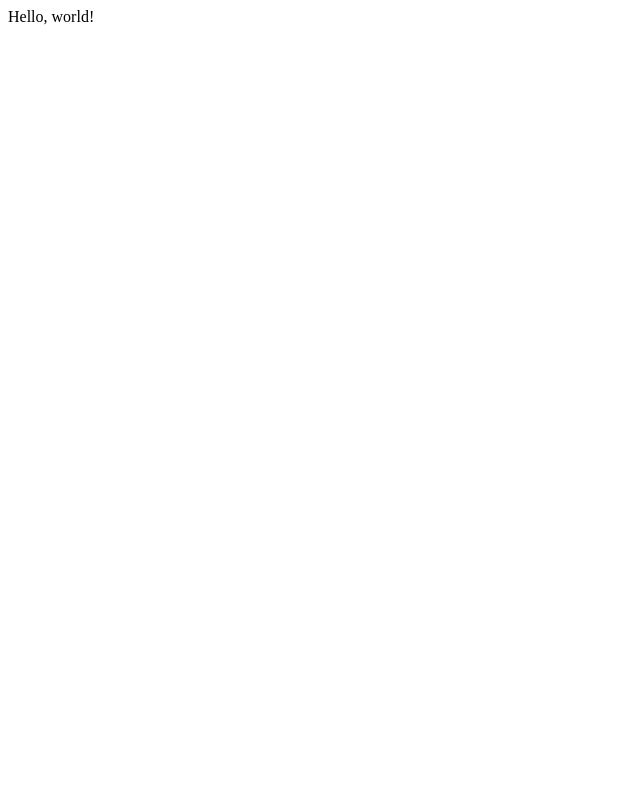
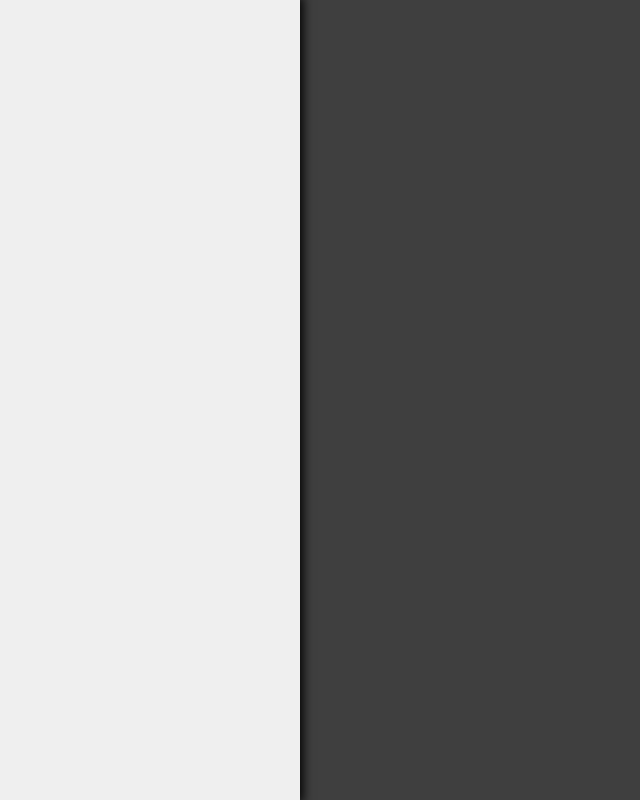
Before and after one commit to zachdeibert/pattern-generator, a React (Create React App) app: page / in a window 1280 px wide. Shown: the whole page, without its empty margins (0-640 px from the left). Built offline with nearby package versions, Linux system fonts and the light colour scheme.

Commit message:
Created some panels

```diff
--- /dev/null
+++ b/src/App.css
@@ -0,0 +1,10 @@
+.app {
+    position: fixed;
+    left: 0;
+    top: 0;
+    width: 100vw;
+    height: 100vh;
+    display: flex;
+    flex-direction: row;
+    background-color: #3F3F3F;
+}
--- a/src/App.js
+++ b/src/App.js
@@ -1,10 +1,14 @@
 import React from "react";
+import PatternView from "./PatternView";
+import ControlView from "./ControlView";
+import "./App.css";
 
 export default class App extends React.Component {
     render() {
         return (
-            <div>
-                Hello, world!
+            <div className="app">
+                <ControlView />
+                <PatternView />
             </div>
         );
     }
--- /dev/null
+++ b/src/ControlView.css
@@ -0,0 +1,6 @@
+.control-view {
+    background-color: #EFEFEF;
+    width: 300px;
+    height: 100%;
+    box-shadow: 0 0 10px 3px #000000;
+}
--- /dev/null
+++ b/src/ControlView.js
@@ -0,0 +1,12 @@
+import React from "react";
+import "./ControlView.css";
+
+export default class ControlView extends React.Component {
+    render() {
+        return (
+            <div className="control-view">
+
+            </div>
+        );
+    }
+}
--- /dev/null
+++ b/src/PatternView.css
@@ -0,0 +1,4 @@
+.pattern-view {
+    height: 100%;
+    flex-grow: 1;
+}
--- /dev/null
+++ b/src/PatternView.js
@@ -0,0 +1,12 @@
+import React from "react";
+import "./PatternView.css";
+
+export default class PatternView extends React.Component {
+    render() {
+        return (
+            <div className="pattern-view">
+
+            </div>
+        );
+    }
+}
```
